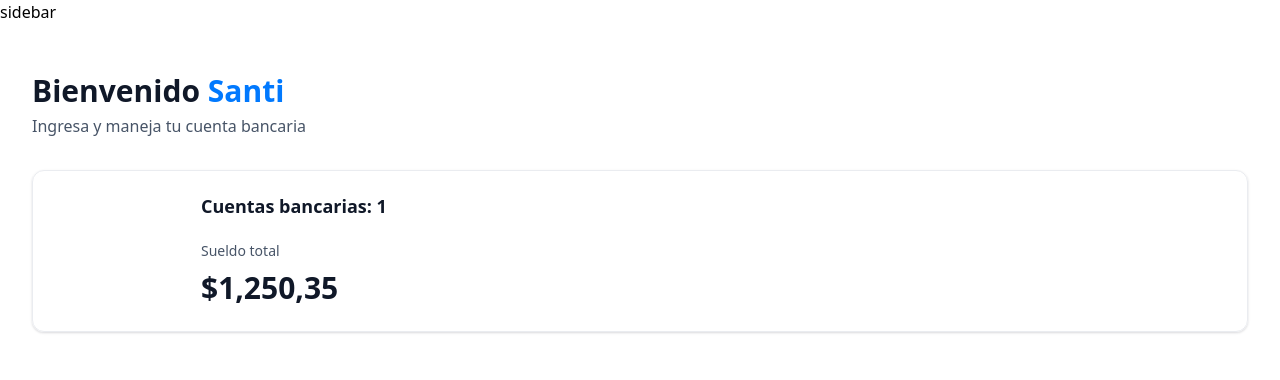
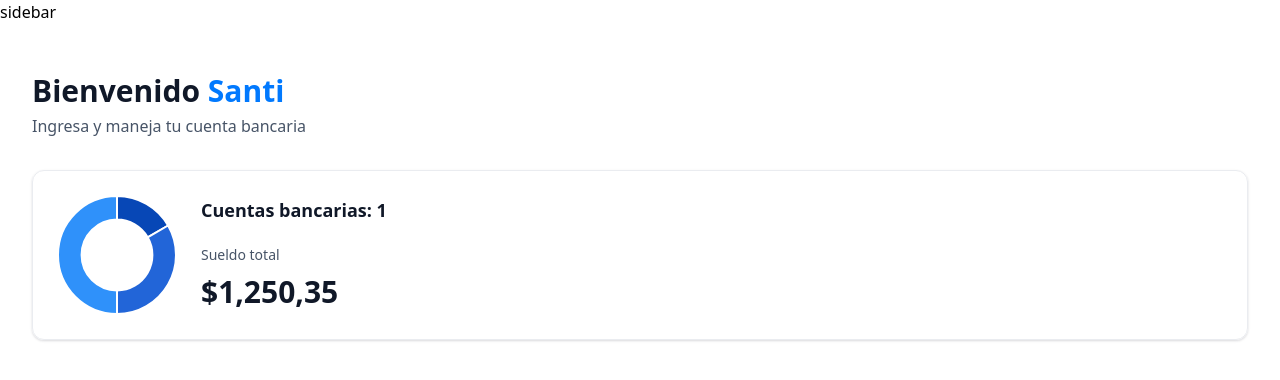
Before and after one commit to santicano2/bankingApp, a Next.js app: page / in a window 1280 px wide. Shown: the top 380 px of the page. Built offline with nearby package versions, Linux system fonts and the light colour scheme.

Commit message:
creado chart components para el sueldo

```diff
--- /dev/null
+++ b/components/DoughnutChart.tsx
@@ -0,0 +1,36 @@
+"use client";
+
+import React from "react";
+import { Chart as ChartJS, ArcElement, Tooltip, Legend } from "chart.js";
+import { Doughnut } from "react-chartjs-2";
+
+ChartJS.register(ArcElement, Tooltip, Legend);
+
+const DoughnutChart = ({ accounts }: DoughnutChartProps) => {
+  const data = {
+    datasets: [
+      {
+        label: "Bancos",
+        data: [1250, 2500, 3750],
+        backgroundColor: ["#0747b6", "#2265d8", "#2f91fa"],
+      },
+    ],
+    labels: ["Banco 1", "Banco 2", "Banco 3"],
+  };
+
+  return (
+    <Doughnut
+      data={data}
+      options={{
+        cutout: "60%",
+        plugins: {
+          legend: {
+            display: false,
+          },
+        },
+      }}
+    />
+  );
+};
+
+export default DoughnutChart;
--- a/components/TotalBalanceBox.tsx
+++ b/components/TotalBalanceBox.tsx
@@ -1,9 +1,7 @@
 import React from "react";
-import CountUp from "react-countup";
-
-import { formatAmount } from "@/lib/utils";
 
 import AnimatedCounter from "./AnimatedCounter";
+import DoughnutChart from "./DoughnutChart";
 
 const TotalBalanceBox = ({
   accounts = [],
@@ -12,15 +10,17 @@
 }: TotlaBalanceBoxProps) => {
   return (
     <section className="total-balance">
-      <div className="total-balance-chart">{/* <Chart /> */}</div>
+      <div className="total-balance-chart">
+        <DoughnutChart accounts={accounts} />
+      </div>
 
       <div className="flex flex-col gap-6">
         <h2 className="header-2">Cuentas bancarias: {totalBanks}</h2>
         <div className="flex flex-col gap-2">
           <p className="total-balance-label">Sueldo total</p>
-          <p className="total-balance-amount flex-center gap-2">
+          <div className="total-balance-amount flex-center gap-2">
             <AnimatedCounter amount={totalCurrentBalance} />
-          </p>
+          </div>
         </div>
       </div>
     </section>
--- a/package.json
+++ b/package.json
@@ -10,12 +10,14 @@
   },
   "dependencies": {
     "@radix-ui/react-slot": "^1.1.0",
+    "chart.js": "^4.4.3",
     "class-variance-authority": "^0.7.0",
     "clsx": "^2.1.1",
     "lucide-react": "^0.397.0",
     "next": "14.2.4",
     "query-string": "^9.0.0",
     "react": "^18",
+    "react-chartjs-2": "^5.2.0",
     "react-countup": "^6.5.3",
     "react-dom": "^18",
     "tailwind-merge": "^2.3.0",
```
Also changed, not shown: 1 other file (tests, documents, lock files or other folders).
